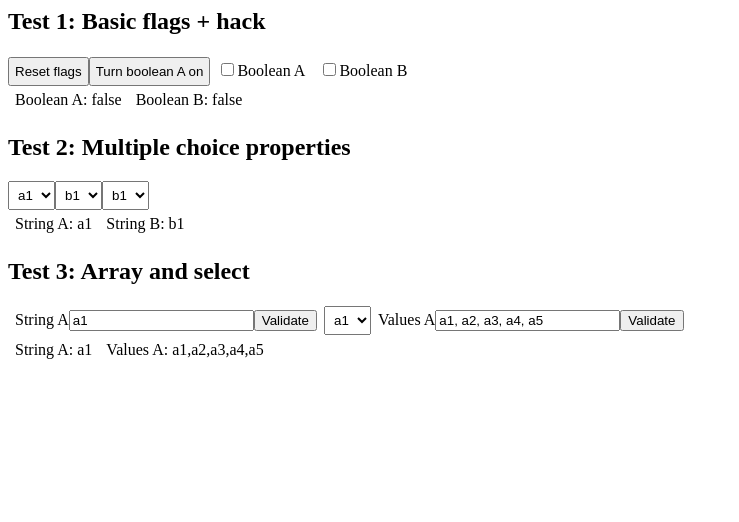
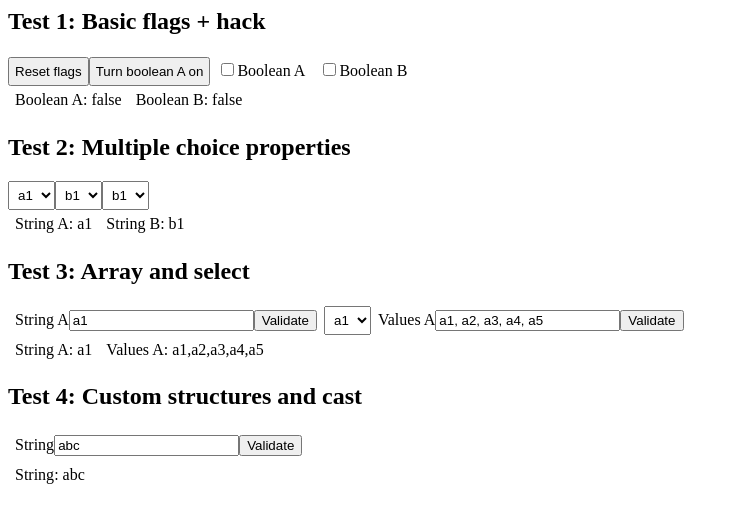
Before and after one commit to jacomyal/domino.js, a plain HTML site: page examples/example1.html in a window 1280 px wide. Shown: the whole page, without its empty margins (0-739 px from the left). Drawn offline with nearby package versions, Linux system fonts and the light colour scheme.

Commit message:
added cast, minor fixes and changes

```diff
--- a/examples/example1.html
+++ b/examples/example1.html
@@ -240,7 +240,6 @@
 
       // Here is the module to set "stringA":
       d3.addModule(domino.modules.TextInput, [{
-        values: 'valuesA',
         property: 'stringA'
       }]).html.appendTo(dom3_1);
 
@@ -263,6 +262,55 @@
       d3.addModule(domino.modules.Text, [{
         property: 'valuesA'
       }]).html.appendTo(dom3_2);
+
+      /**
+       * TEST 4:
+       *********
+       * Custom structures
+       */
+      domino.struct.add({
+        id: 'str',
+        struct: function(v) {
+          return (v === v+'') && (v.length <= 3);
+        },
+        cast: function(v) {
+          return (v + '').substr(0, 3);
+        }
+      });
+
+      var dom4 = $('#test4'),
+          dom4_1 = $('.line1', dom4),
+          dom4_2 = $('.line2', dom4),
+          d4 = new domino({
+            name: 'd4',
+            properties: [
+              // As in the previous example, stringA value is restricted by
+              // the values of the property valuesA.
+              // But this time, the values in valuesA can be edited by a
+              // module:
+              {
+                id: 'string',
+                label: 'String',
+                value: 'abc',
+                type: 'str',
+                triggers: 'updateString',
+                dispatch: 'stringUpdated'
+              }
+            ]
+          });
+
+      // Set "cast" to true:
+      d4.settings('cast', true);
+
+      // Here is the module to set "stringA":
+      d4.addModule(domino.modules.TextInput, [{
+        property: 'string'
+      }]).html.appendTo(dom4_1);
+
+      // Finally, as usual, two modules to observe the different values:
+      d4.addModule(domino.modules.Text, [{
+        property: 'string'
+      }]).html.appendTo(dom4_2);
     });
   </script>
 </head>
@@ -282,5 +330,10 @@
     <div class="line1"></div>
     <div class="line2"></div>
   </div>
+  <div class="testing" id="test4">
+    <h2>Test 4: Custom structures and cast</h2>
+    <div class="line1"></div>
+    <div class="line2"></div>
+  </div>
 </body>
 </html>
--- a/src/domino.js
+++ b/src/domino.js
@@ -30,6 +30,9 @@
 (function(window) {
   'use strict';
 
+  // This RegExp determines which property names are valid or not:
+  var _validPropertyName = /^[a-zA-Z_$-][a-zA-Z_$0-9-]*$/;
+
   // This Date is used when displayTime is true, to compute the difference:
   var _startTime = new Date();
 
@@ -262,11 +265,17 @@
       if (id === undefined)
         _die('Property name not specified');
 
+      if (_struct.get(id) !== 'string')
+        _die('The property name must be a string');
+
       if (_properties[id] !== undefined)
         _die('Property "' + id + '" already exists');
 
       if (_protectedNames[id] !== undefined)
         _die('"' + id + '" can not be used to name a property');
+
+      if (!id.match(_validPropertyName))
+        _die('Property name not valid (' + _validPropertyName + ')');
 
       // Every parameters are stored here:
       _propertyParameters[id] = {};
@@ -304,11 +313,14 @@
         )
           return false;
 
-        if (_types[id] && !_struct.check(_types[id], v))
-          _warn(
-            'Property "' + id + '": Wrong type error'
-          );
-        else
+        if (_types[id] && !_struct.check(_types[id], v)) {
+          if (_settings('cast'))
+            _properties[id] = _struct.cast(v, _types[id]);
+          else
+            _warn(
+              'Property "' + id + '": Wrong type error'
+            );
+        } else
           _properties[id] = v;
 
         return true;
@@ -1610,14 +1622,14 @@
 
     return {
       add: function(a1, a2, a3) {
-        var k, id, structure, o;
+        var k, id, struct, o;
 
         // Check errors:
         if (arguments.length === 1) {
           if (this.get(a1) === 'object') {
             o = a1;
             id = o.id;
-            structure = o.structure;
+            struct = o.struct;
           } else
             __die__(
               '[domino.global] ' +
@@ -1634,7 +1646,7 @@
           else
             id = a1;
 
-          structure = a2;
+          struct = a2;
         } else
           __die__(
             '[domino.global] ' +
@@ -1645,8 +1657,8 @@
           __die__('[domino.global] A structure requires an string id');
 
         if (
-          (this.get(structure) !== 'function') &&
-          (!(o || {}).recursive && !this.isValid(structure))
+          (this.get(struct) !== 'function') &&
+          (!(o || {}).recursive && !this.isValid(struct))
         )
           __die__(
             '[domino.global] ' +
@@ -1669,7 +1681,7 @@
         customs[id] = (o === undefined) ?
           {
             id: id,
-            structure: structure
+            struct: struct
           } :
           {};
 
@@ -1682,7 +1694,10 @@
         if (__settings__['strict'] && !this.isValid(type))
           __die__('[domino.global] The type is not valid');
 
-        // TODO
+        if (customs[type] && customs[type].cast)
+          return customs[type].cast(v);
+        else
+          return v;
       },
       get: function(obj) {
         return obj == null ?
@@ -1709,9 +1724,9 @@
           for (i in a)
             if (customs[a[i]])
               if (
-                (this.get(customs[a[i]].structure) === 'function') &&
-                (customs[a[i]].structure(obj) === true) ||
-                this.check(customs[a[i]].structure, obj)
+                (this.get(customs[a[i]].struct) === 'function') &&
+                (customs[a[i]].struct(obj) === true) ||
+                this.check(customs[a[i]].struct, obj)
               )
                 return true;
 
```
Also changed, not shown: test/unit.utils.js (+2 -2 lines).
